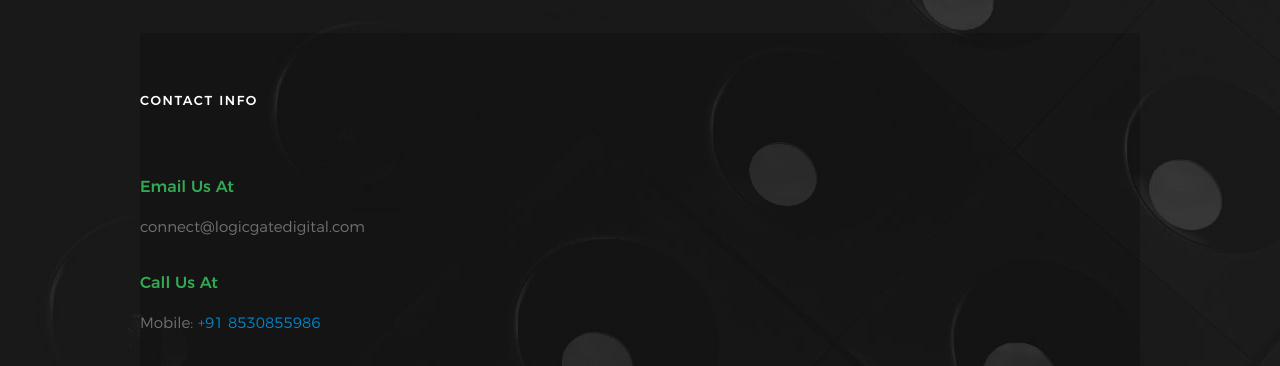
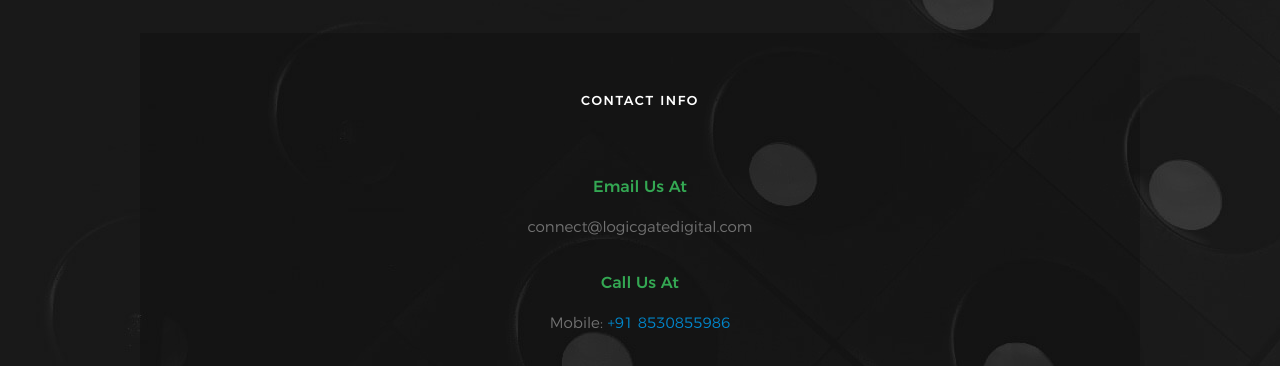
Before and after one commit to logicgatedigital/logicgate-repo.github.io, a plain HTML site: page index.html in a window 1280 px wide. Shown: the part 3427-3793 px from the top of the page. Drawn offline with Linux system fonts and the light colour scheme; files whose address does not match are found by name.

Commit message:
Center contact us

```diff
--- a/index.html
+++ b/index.html
@@ -251,28 +251,28 @@
             </div>
         </div>
 
-        <div class="row contact-content" data-aos="fade-up">
+        <div class="row contact-content text-center" data-aos="fade-up" style="padding-left: 10px;padding-right: 10px;">
 
 
                 <div class="contact-info">
 
                     <h3 class="h6 hide-on-fullwidth">Contact Info</h3>
 
-                    <div class="cinfo">
+                    <div class="cinfo" style="text-align: center;">
                         <h5>Email Us At</h5>
                         <p>
                             connect@logicgatedigital.com<br>
                         </p>
                     </div>
 
-                    <div class="cinfo">
+                    <div class="cinfo" style="text-align: center;">
                         <h5>Call Us At</h5>
                         <p>
                             Mobile: <a href="https://wa.me/+918530855986" target="_blank"> +91 8530855986 </a><br>
                         </p>
                     </div>
 
-                    <ul class="contact-social">
+                    <ul class="contact-social" style="text-align: center;">
                         <li>
                             <a href="https://facebook.com/logicgate.digital" target="_blank"><i class="fa fa-facebook" aria-hidden="true"></i></a>
                         </li>
```
